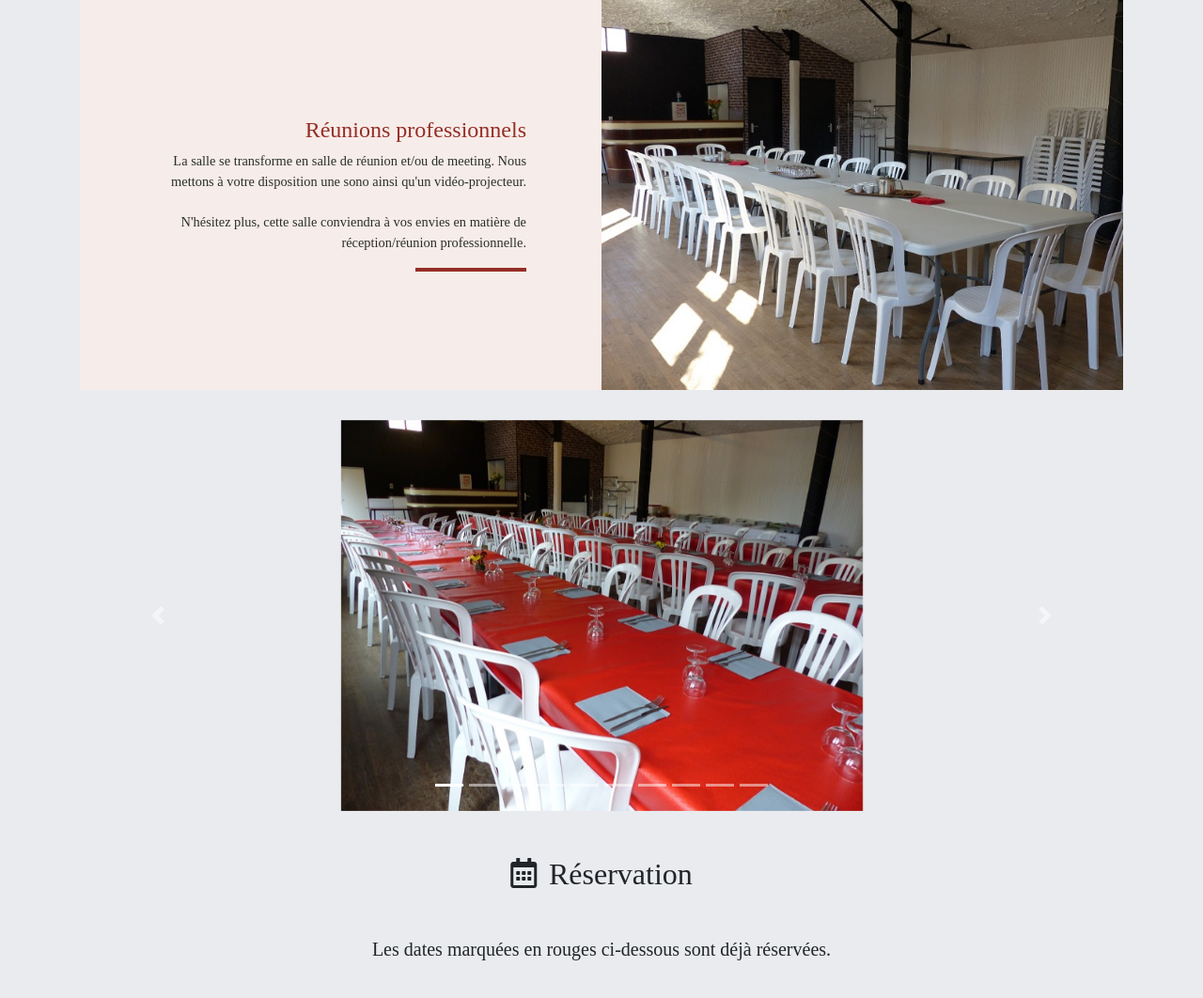
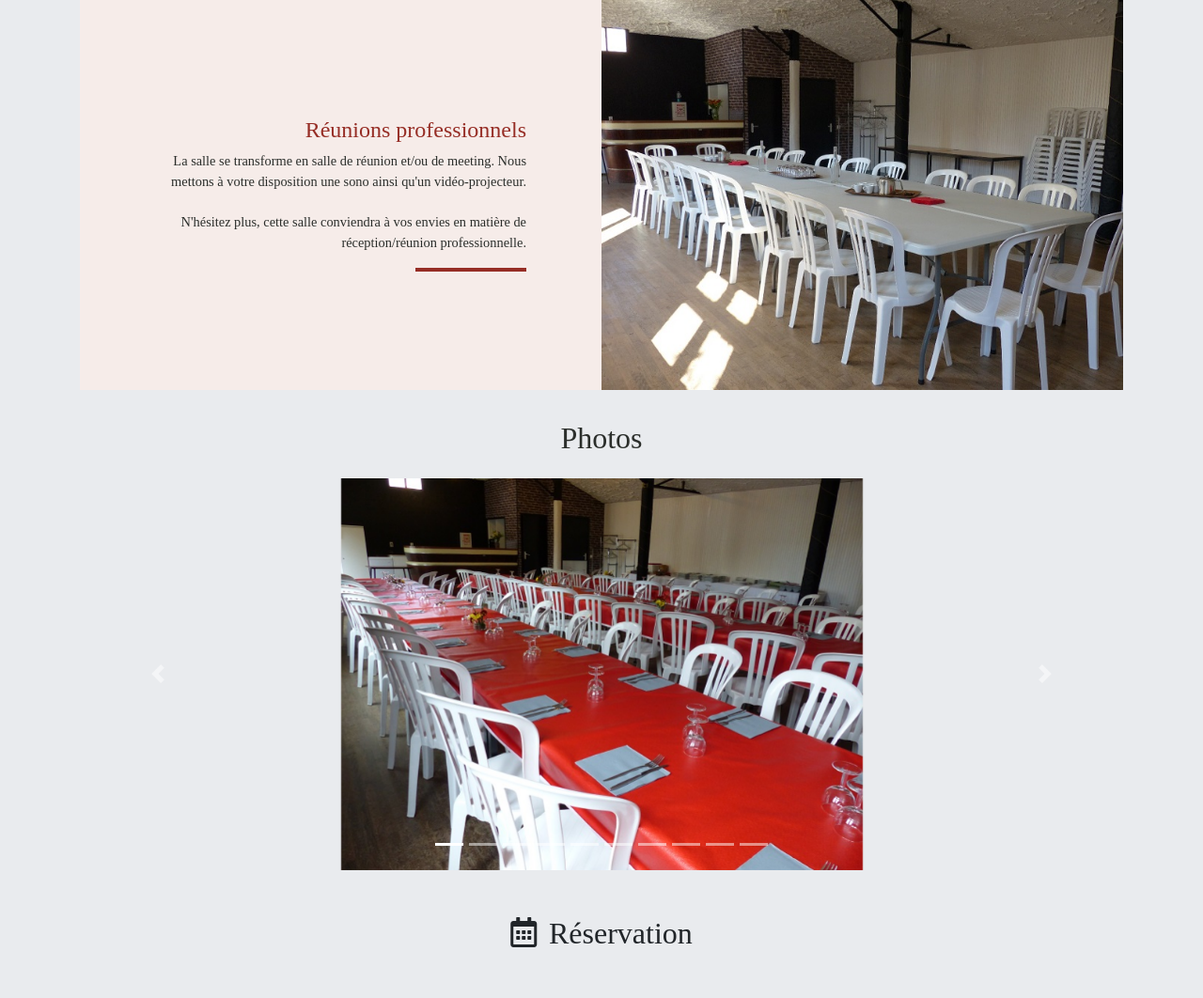
Before and after one commit to seevoid/SalleSaintVincent, a Django app: template landing/templates/index.html in a window 1280 px wide. Shown: the part 1930-2992 px from the top of the page at 94% size. Run offline with Django 3.2, Linux system fonts and the light colour scheme; the template is opened without the code that fills it, so the values that code supplies are empty; some libraries are stand-ins or nearby versions.

Commit message:
site vraiment nul

```diff
--- a/landing/templates/index.html
+++ b/landing/templates/index.html
@@ -11,7 +11,7 @@
   <meta name="title" content="Salle de réception CHEZ DUDU ">
   <meta name="description" content="Salle de réception située à Saint-Vincent Sterlanges. Un espace convivial, chaleureux où vous pourrez organiser vos fêtes de familles, anniversaires, communion, baptême, vin d'honneur et aussi réunions professionnelles.">
   <meta name="author" content="Martin Baty">
-  <meta name="keywords" lang="fr" content="salle des fêtes; chez dudu; dudu ">
+  <meta name="keywords" lang="fr" content="salle des fêtes; chez dudu; dudu; Saint-Vincent; Sterlanges; ">
 
   <title>Salle de réception Chez Dudu</title>
 
@@ -91,7 +91,7 @@
         <h2 class="mb-4" style="color: #2B2E2B; margin: 0 auto;">A propos</h2>
         <div class="mx-auto box effect7">
 
-          <p style="color: #2B2E2B; text-align: justify;">La famille BATY, est heureuse de vous proposer cette salle de 100 m2 entièrement rénovée. Un lieu convivial, chaleureux où vous pourrez organiser vos fêtes de familles, anniversaires,communion, baptême, vin d’honneur et aussi réunions professionnelles.
+          <p id="about2" style="color: #2B2E2B; text-align: justify;">La famille BATY, est heureuse de vous proposer cette salle de 100 m2 entièrement rénovée. Un lieu convivial, chaleureux où vous pourrez organiser vos fêtes de familles, anniversaires,communion, baptême, vin d’honneur et aussi réunions professionnelles.
           </br></br>
           Pouvant accueillir jusqu’à 92 personnes.
           </br></br>
@@ -235,10 +235,11 @@
     </div>
   </section>
 
-  <section class="projects-section">
-    <div class="container">
-      <div class="row">
-        <div class="col-lg-12">
+  <section class="projects-section text-center" id="photos">
+    <div class="container text-center">
+      <div class="row text-center">
+        <div class="col-lg-12 text-center">
+          <h2 class="mb-4 mx-auto" style="color: #2B2E2B; margin: 0 auto;">Photos</h2>
           <div id="carouselExampleIndicators" class="carousel slide" data-ride="carousel">
             <ol class="carousel-indicators">
               <li data-target="#carouselExampleIndicators" data-slide-to="0" class="active"></li>
--- a/static/js/scrollReveal.js
+++ b/static/js/scrollReveal.js
@@ -13,6 +13,8 @@ ScrollReveal().reveal('#image_10', { delay: 1150 });
 
 ScrollReveal().reveal('.container-fluid', { delay: 250 });
 ScrollReveal().reveal('.project-section', { delay: 250 });
+ScrollReveal().reveal('#about', { delay: 850 });
+ScrollReveal().reveal('#about2', { delay: 950 });
 ScrollReveal().reveal('#title1', { delay: 500 });
 ScrollReveal().reveal('#title2', { delay: 500 });
 ScrollReveal().reveal('#text-about1', { delay: 750 });
```
Also changed, not shown: website/settings.py (+29 -29 lines), 1 other file.
